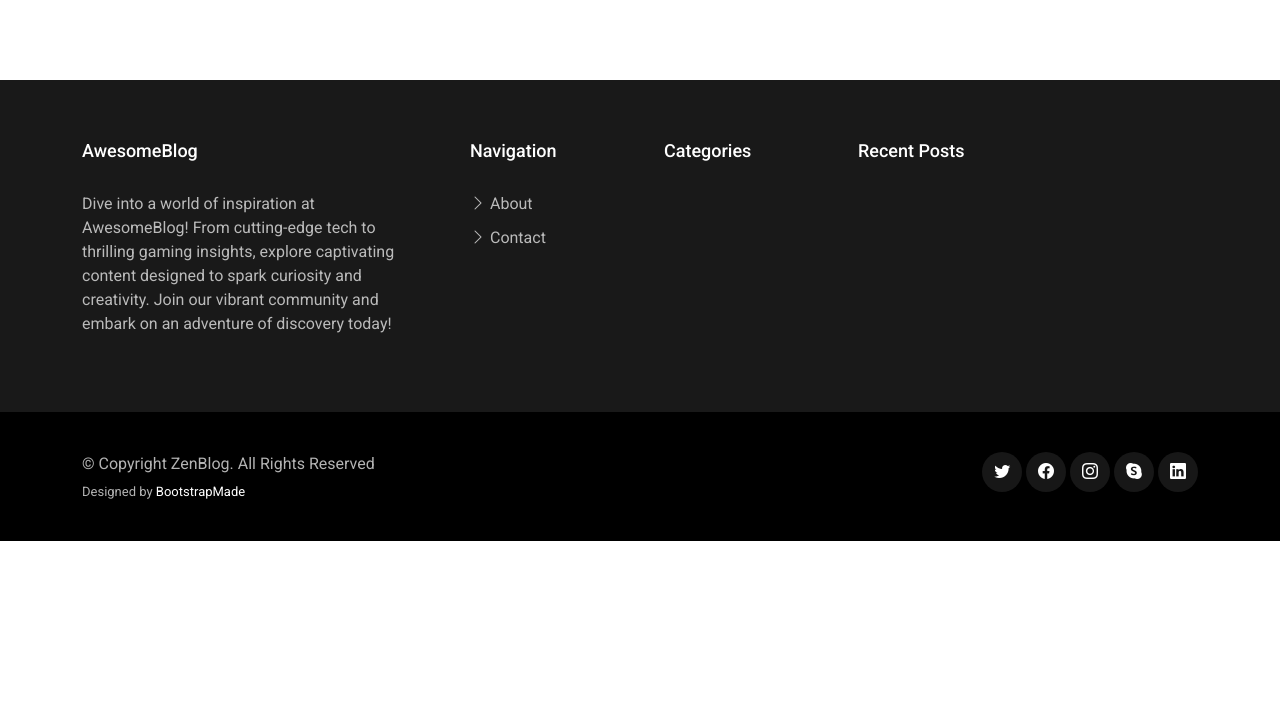
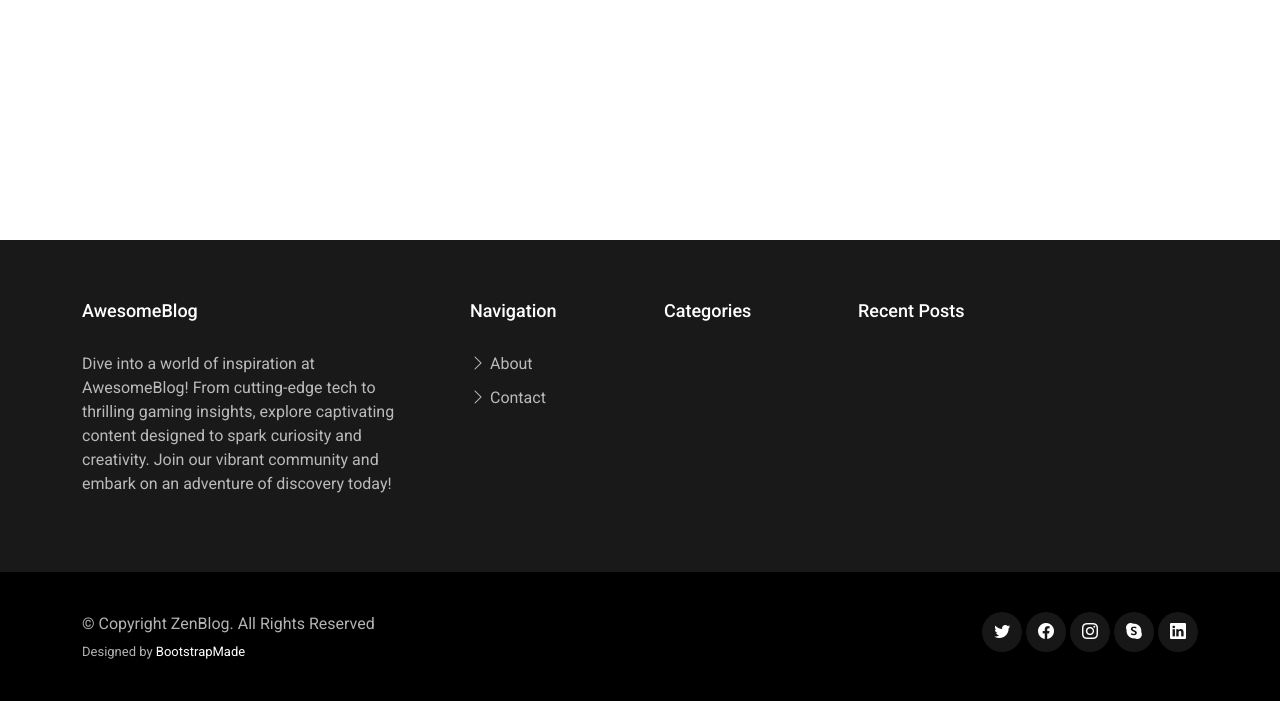
Before and after one commit to z4gon/blog_django, a Django app: page / in a window 1280 px wide. Shown: the part 90-800 px from the top of the page. Run offline with Django 4.2, Linux system fonts and the light colour scheme; data that the repository does not hold is empty; some libraries are stand-ins or nearby versions.

Commit message:
add margin to posts grid

```diff
--- a/app/static/app/css/overrides.css
+++ b/app/static/app/css/overrides.css
@@ -32,3 +32,7 @@
   background: black;
   color: white;
 }
+
+.posts-list {
+  margin-bottom: 10em;
+}
--- a/app/templates/app/posts_list.html
+++ b/app/templates/app/posts_list.html
@@ -67,7 +67,7 @@
 <!-- ======= Post Grid Section ======= -->
 <section id="posts" class="posts">
 	<div class="container">
-		<div class="col-lg-12">
+		<div class="col-lg-12 posts-list">
 			{% for post in posts %}
 			<!-- card -->
 				<div class="post-entry-1 col-lg-3">
```
